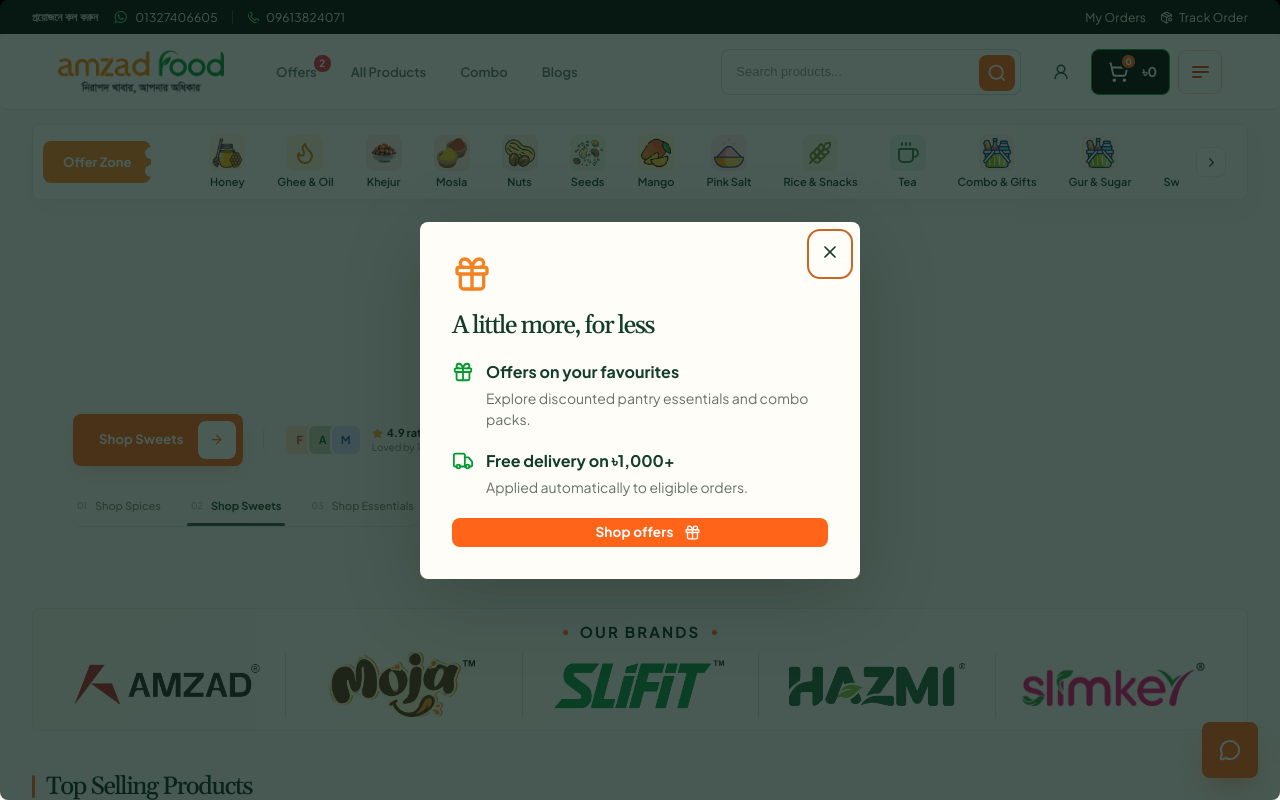
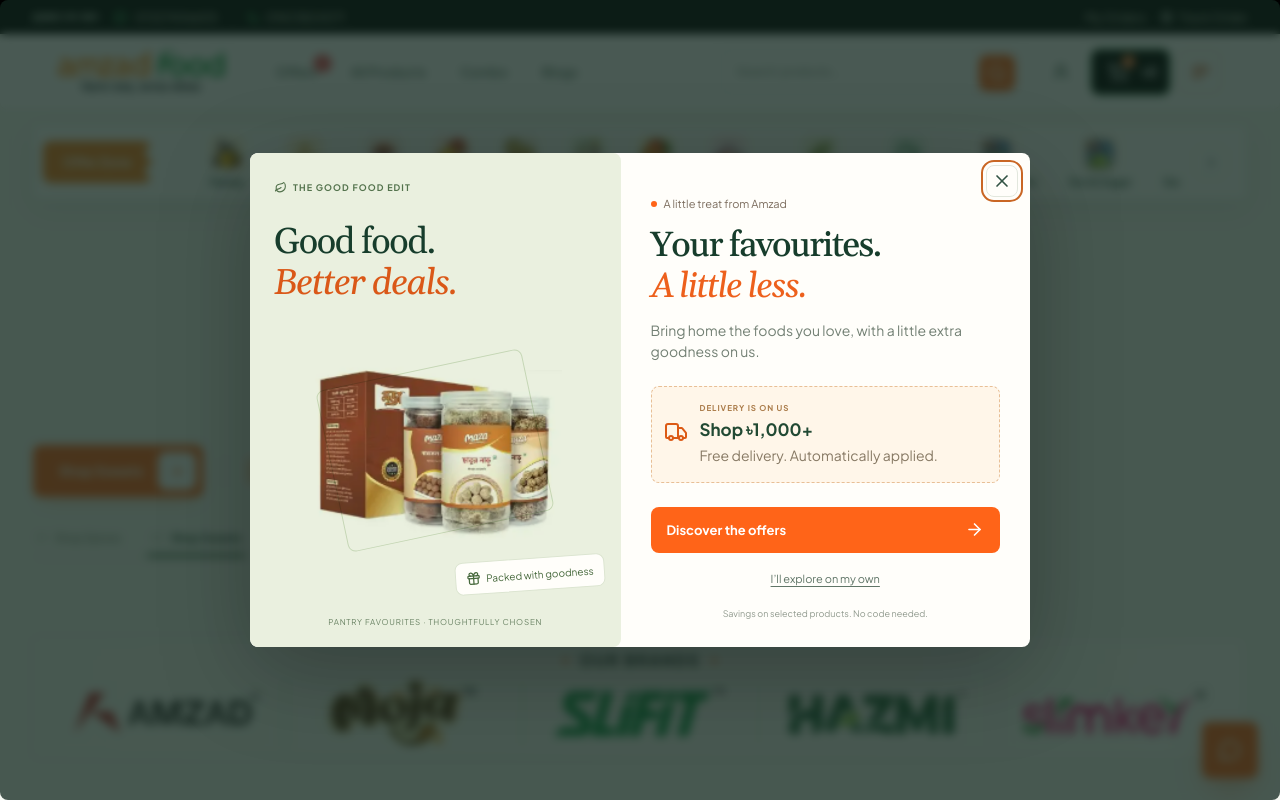
Before and after one commit to uixsaiham/amzad-food-website, a Next.js app: page / in a window 1280 px wide. Shown: the top 800 px of the page. Built offline with nearby package versions, Linux system fonts and the light colour scheme; a web font is replaced by a local one.

Commit message:
Redesign promotional popup and refine hero spacing

```diff
--- a/app/components/OfferPopup.tsx
+++ b/app/components/OfferPopup.tsx
@@ -2,7 +2,7 @@
 
 import { useCallback, useEffect, useRef, useState } from "react";
 import { createPortal } from "react-dom";
-import { Gift, Truck, X } from "lucide-react";
+import { ArrowRight, Gift, Leaf, Truck, X } from "lucide-react";
 import { useModalDialog } from "../lib/useModalDialog";
 import { FREE_DELIVERY_MINIMUM } from "../lib/offers";
 
@@ -12,12 +12,8 @@ export default function OfferPopup() {
   const close = useCallback(() => setOpen(false), []);
   useModalDialog(dialog, open, close);
   useEffect(() => {
-    let shown = false;
-    try { shown = sessionStorage.getItem("amzad-offer-shown") === "1"; } catch {}
-    if (shown) return;
     const timer = window.setTimeout(() => {
       setOpen(true);
-      try { sessionStorage.setItem("amzad-offer-shown", "1"); } catch {}
     }, 5000);
     return () => window.clearTimeout(timer);
   }, []);
@@ -25,11 +21,29 @@ export default function OfferPopup() {
   return createPortal(<div className="offer-popup-backdrop" onClick={close}>
     <div ref={dialog} className="offer-popup" role="dialog" aria-modal="true" aria-labelledby="offer-popup-title" tabIndex={-1} onClick={event => event.stopPropagation()}>
       <button className="offer-popup-close" aria-label="Close offers" onClick={close}><X size={20} /></button>
-      <Gift className="offer-popup-gift" size={40} />
-      <h2 id="offer-popup-title">A little more, for less</h2>
-      <div className="offer-popup-deal"><Gift size={22} /><div><strong>Offers on your favourites</strong><p>Explore discounted pantry essentials and combo packs.</p></div></div>
-      <div className="offer-popup-deal"><Truck size={22} /><div><strong>Free delivery on ৳{FREE_DELIVERY_MINIMUM.toLocaleString("en-IN")}+</strong><p>Applied automatically to eligible orders.</p></div></div>
-      <a className="cta" href="/amzad-food-website/?offers=1#shop" onClick={close}>Shop offers <Gift size={17} /></a>
+      <div className="offer-visual">
+        <span className="offer-edition"><Leaf size={13} /> THE GOOD FOOD EDIT</span>
+        <div className="offer-visual-title">Good food.<br /><em>Better deals.</em></div>
+        <div className="offer-product-stage">
+          <span className="offer-stage-ring" aria-hidden="true" />
+          <img src="/amzad-food-website/products/delight-naru-combo.png" alt="Amzad Food Delight Naru gift collection" />
+          <span className="offer-curated"><Gift size={15} /> Packed with goodness</span>
+        </div>
+        <span className="offer-visual-footer">PANTRY FAVOURITES · THOUGHTFULLY CHOSEN</span>
+      </div>
+      <div className="offer-content">
+        <span className="offer-invitation"><span aria-hidden="true" /> A little treat from Amzad</span>
+        <h2 id="offer-popup-title">Your favourites.<br /><em>A little less.</em></h2>
+        <p className="offer-intro">Bring home the foods you love, with a little extra goodness on us.</p>
+        <div className="offer-perk-ticket">
+          <div className="offer-ticket-icon"><Truck size={24} /></div>
+          <div><span className="offer-ticket-label">DELIVERY IS ON US</span><strong>Shop ৳{FREE_DELIVERY_MINIMUM.toLocaleString("en-IN")}+</strong><p>Free delivery. Automatically applied.</p></div>
+          <span className="offer-ticket-edge" aria-hidden="true" />
+        </div>
+        <a className="offer-shop-button" href="/amzad-food-website/?offers=1#shop" onClick={close}><span>Discover the offers</span><ArrowRight size={19} /></a>
+        <button className="offer-continue" onClick={close}>I’ll explore on my own</button>
+        <span className="offer-fineprint">Savings on selected products. No code needed.</span>
+      </div>
     </div>
   </div>, document.body);
 }
```
Also changed, not shown: app/globals.css.
